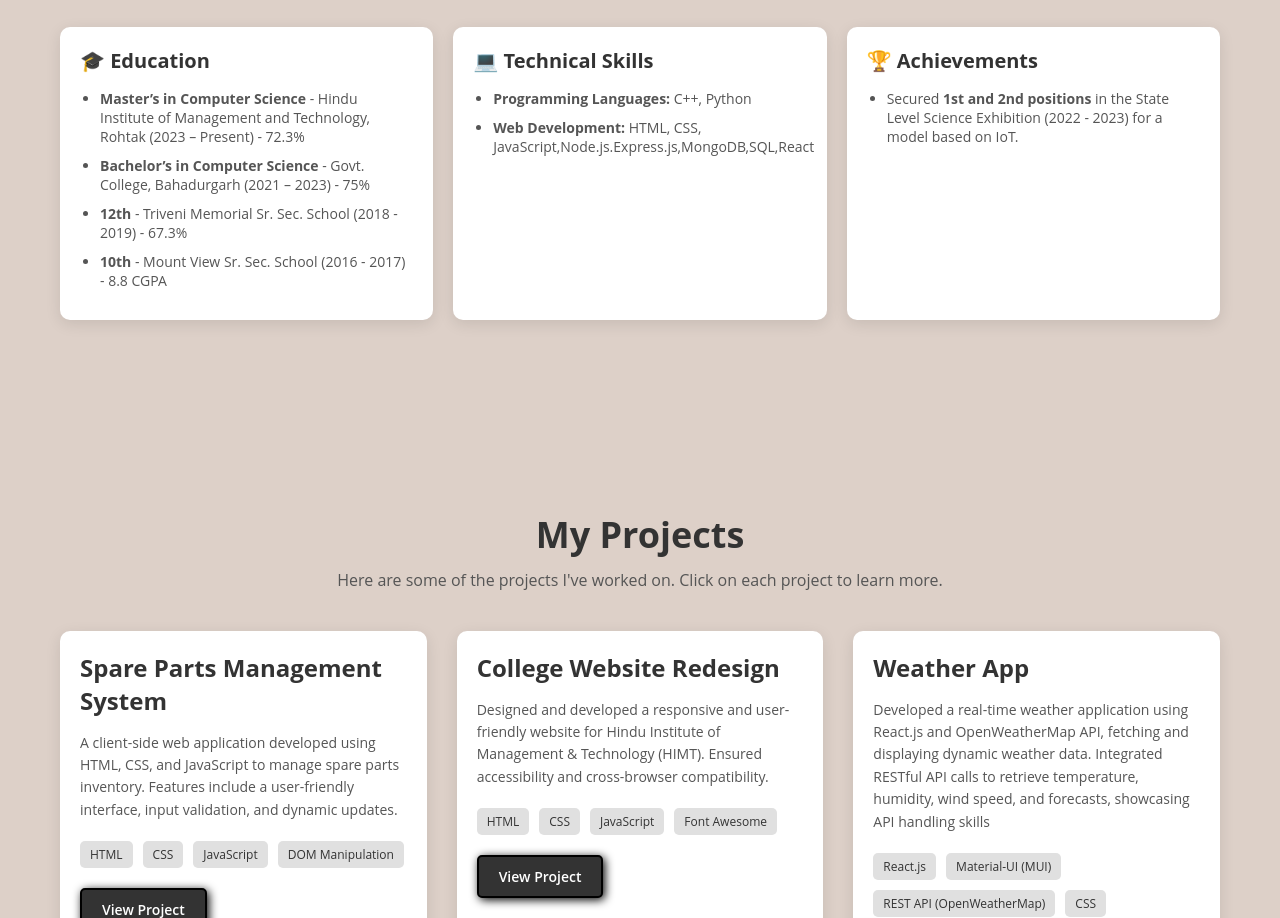
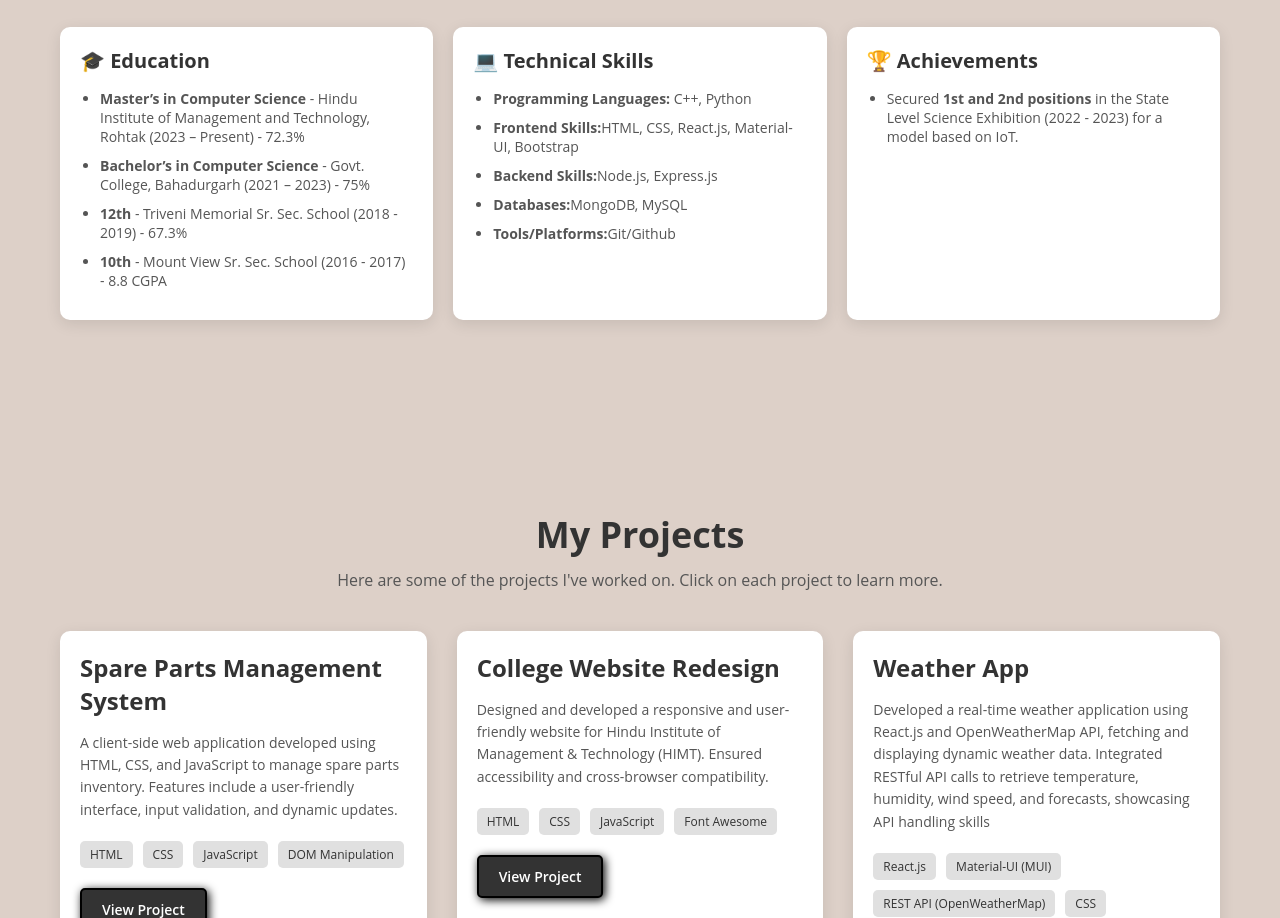
Before and after one commit to rohanvashist2002/portfolio, a plain HTML site: page index.html in a window 1280 px wide. Shown: the part 1010-1928 px from the top of the page. Drawn offline with nearby package versions, Linux system fonts and the light colour scheme.

Commit message:
Update index.html

```diff
--- a/index.html
+++ b/index.html
@@ -75,7 +75,12 @@
                         <h3>💻 Technical Skills</h3>
                         <ul>
                             <li><strong>Programming Languages:</strong> C++, Python</li>
-                            <li><strong>Web Development:</strong> HTML, CSS, JavaScript,Node.js.Express.js,MongoDB,SQL,React</li>
+                             <li><strong>Frontend Skills:</strong>HTML, CSS, React.js, Material-UI, Bootstrap</li>
+                            <li><strong>Backend Skills:</strong>Node.js, Express.js</li>
+                             <li><strong>Databases:</strong>MongoDB, MySQL</li>
+                            <li><strong>Tools/Platforms:</strong>Git/Github</li>
+
+
                         </ul>
                     </div>
 
@@ -147,7 +152,7 @@ handling skills
                             <span>REST API (OpenWeatherMap)</span>
                             <span>CSS</span>
                         </div>
-                        <a href="https://github.com/rohanvashist2002/Web-Alarm-Clock" class="btn">View Project</a>
+                        <a href="https://github.com/rohanvashist2002/React-based-Weather-App" class="btn">View Project</a>
                     </div>
                 </div>
             </div>
```
